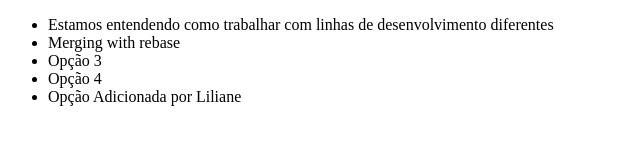
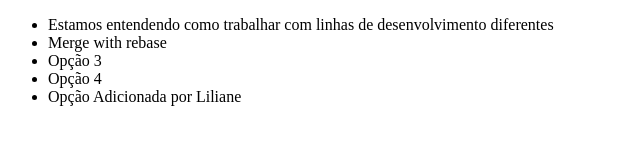
Before and after one commit to pablorodrigo52/alura_git, a plain HTML site: page index.html in a window 1280 px wide. Shown: the full height of the page, 0-640 px from the left. Drawn offline with Linux system fonts and the light colour scheme.

Commit message:
rebase succesfully

```diff
--- a/index.html
+++ b/index.html
@@ -9,7 +9,7 @@
 <body>
 	<ul>
 		<li>Estamos entendendo como trabalhar com linhas de desenvolvimento diferentes</li>
-		<li>Merging with rebase</li>
+		<li>Merge with rebase</li>
 		<li>Opção 3</li>
 		<li>Opção 4</li>
 		<li>Opção Adicionada por Liliane</li>
```
